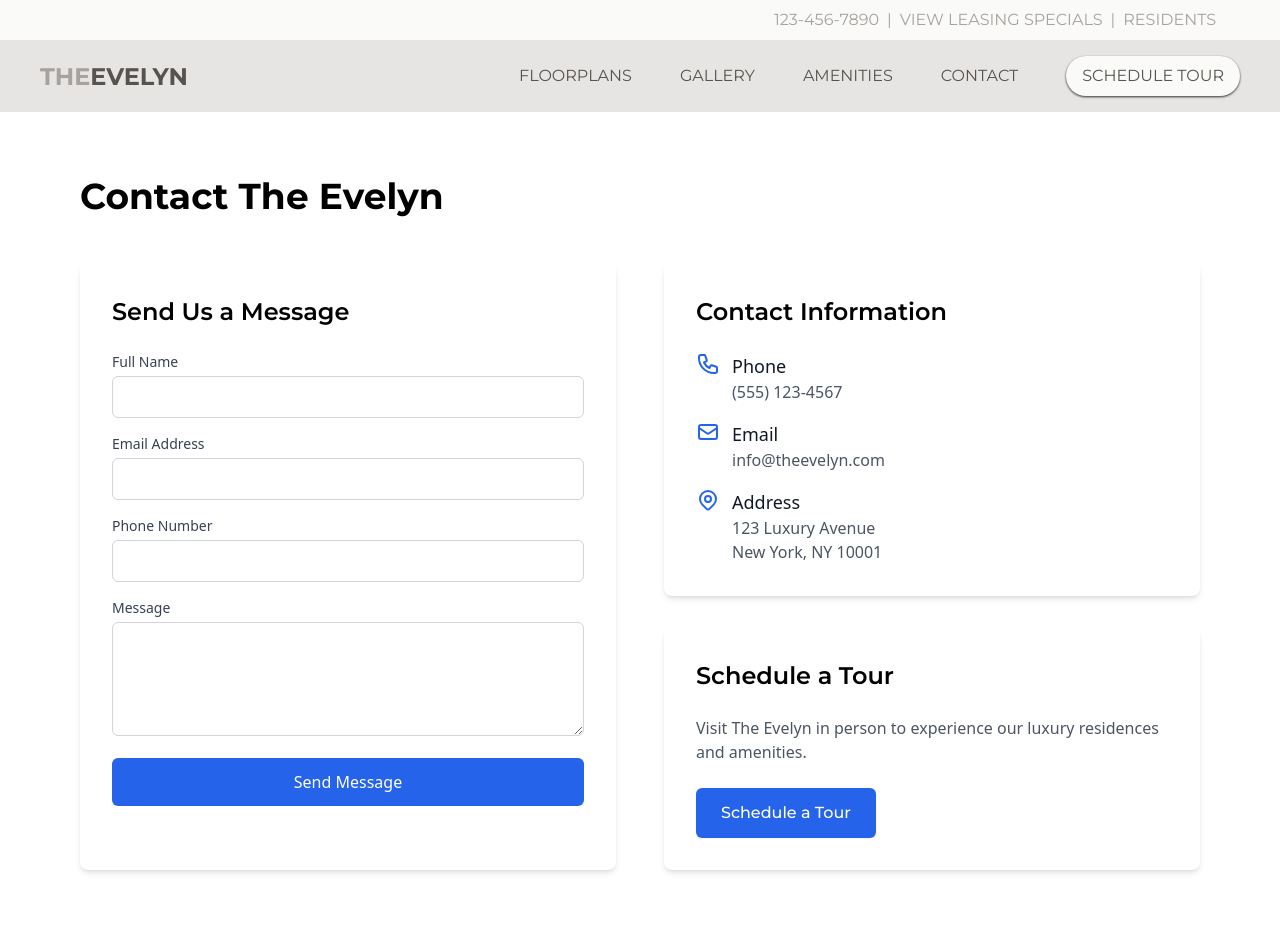
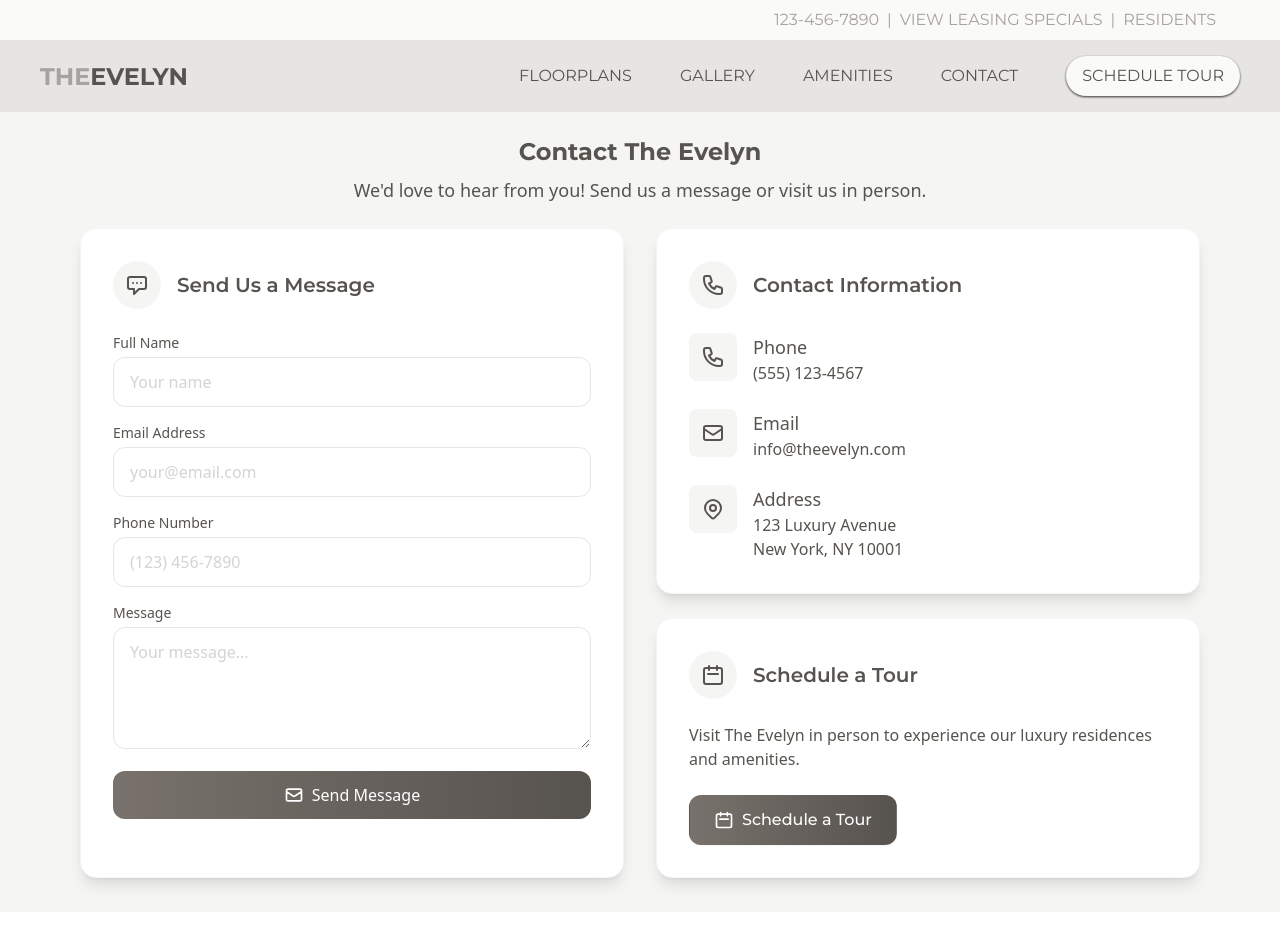
Before and after one commit to bl-aristotle/blank-project, a Next.js app: page /contact in a window 1280 px wide. After the commit the page ends 912 px from the top, so only its background shows below. Built offline with nearby package versions, Linux system fonts and the light colour scheme.

Commit message:
visual updates to contact page

```diff
--- a/app/contact/page.tsx
+++ b/app/contact/page.tsx
@@ -52,23 +52,39 @@ export default function ContactPage() {
   }
 
   return (
-    <main className="py-16">
-      <div className="container mx-auto px-4 max-w-6xl">
-        <h1 className={`text-4xl font-bold mb-12 ${montserrat.className}`}>Contact The Evelyn</h1>
+    <div className="min-h-screen bg-stone-100">
+    <main className="container mx-auto px-4 py-6 max-w-6xl">
+      {/* Header Section */}
+      <header className="text-center mb-6">
+      <h2 className={`text-2xl font-bold mb-2 text-stone-600 text-center ${montserrat.className}`}>Contact The Evelyn</h2>
+      <p className="text-lg text-stone-600 max-w-2xl mx-auto">
+            We'd love to hear from you! Send us a message or visit us in person.
+          </p>
+      </header>
 
-        <div className="grid grid-cols-1 lg:grid-cols-2 gap-12">
+        <div className="grid grid-cols-1 lg:grid-cols-2 gap-8">
           {/* Contact Form Section */}
-          <div className="bg-white p-8 rounded-lg shadow-md">
-            <h2 className={`text-2xl font-semibold mb-6 ${montserrat.className}`}>Send Us a Message</h2>
+          <div className="bg-white p-8 rounded-2xl shadow-lg border border-stone-100">
+            <div className="flex items-center mb-6">
+              <div className="bg-stone-100 p-3 rounded-full mr-4">
+                <svg className="h-6 w-6 text-stone-600" fill="none" viewBox="0 0 24 24" stroke="currentColor">
+                  <path strokeLinecap="round" strokeLinejoin="round" strokeWidth={2} d="M8 10h.01M12 10h.01M16 10h.01M9 16H5a2 2 0 01-2-2V6a2 2 0 012-2h14a2 2 0 012 2v8a2 2 0 01-2 2h-5l-5 5v-5z" />
+                </svg>
+              </div>
+              <h2 className={`text-xl font-semibold text-stone-600 ${montserrat.className}`}>Send Us a Message</h2>
+            </div>
 
             {submitSuccess ? (
-              <div className="bg-green-100 border border-green-400 text-green-700 px-4 py-3 rounded mb-4">
+              <div className="bg-green-100 border border-green-200 text-green-600 px-4 py-3 rounded-xl mb-6 flex items-center">
+                <svg className="h-5 w-5 mr-2" fill="none" viewBox="0 0 24 24" stroke="currentColor">
+                  <path strokeLinecap="round" strokeLinejoin="round" strokeWidth={2} d="M5 13l4 4L19 7" />
+                </svg>
                 Thank you! Your message has been sent successfully.
               </div>
             ) : (
               <form onSubmit={handleSubmit} className="space-y-4">
                 <div>
-                  <label htmlFor="name" className="block text-sm font-medium text-gray-700 mb-1">
+                  <label htmlFor="name" className="block text-sm font-medium text-stone-600 mb-1">
                     Full Name
                   </label>
                   <input
@@ -78,12 +94,13 @@ export default function ContactPage() {
                     value={formData.name}
                     onChange={handleChange}
                     required
-                    className="w-full px-4 py-2 border border-gray-300 rounded-md focus:ring-blue-500 focus:border-blue-500"
+                    className="w-full px-4 py-3 border border-stone-200 rounded-xl focus:ring-stone-300 focus:border-stone-300 placeholder-stone-300"
+                    placeholder="Your name"
                   />
                 </div>
 
                 <div>
-                  <label htmlFor="email" className="block text-sm font-medium text-gray-700 mb-1">
+                  <label htmlFor="email" className="block text-sm font-medium text-stone-600 mb-1">
                     Email Address
                   </label>
                   <input
@@ -93,12 +110,13 @@ export default function ContactPage() {
                     value={formData.email}
                     onChange={handleChange}
                     required
-                    className="w-full px-4 py-2 border border-gray-300 rounded-md focus:ring-blue-500 focus:border-blue-500"
+                    className="w-full px-4 py-3 border border-stone-200 rounded-xl focus:ring-stone-300 focus:border-stone-300 placeholder-stone-300"
+                    placeholder="your@email.com"
                   />
                 </div>
 
                 <div>
-                  <label htmlFor="phone" className="block text-sm font-medium text-gray-700 mb-1">
+                  <label htmlFor="phone" className="block text-sm font-medium text-stone-600 mb-1">
                     Phone Number
                   </label>
                   <input
@@ -107,12 +125,13 @@ export default function ContactPage() {
                     name="phone"
                     value={formData.phone}
                     onChange={handleChange}
-                    className="w-full px-4 py-2 border border-gray-300 rounded-md focus:ring-blue-500 focus:border-blue-500"
+                    className="w-full px-4 py-3 border border-stone-200 rounded-xl focus:ring-stone-300 focus:border-stone-300 placeholder-stone-300"
+                    placeholder="(123) 456-7890"
                   />
                 </div>
 
                 <div>
-                  <label htmlFor="message" className="block text-sm font-medium text-gray-700 mb-1">
+                  <label htmlFor="message" className="block text-sm font-medium text-stone-600 mb-1">
                     Message
                   </label>
                   <textarea
@@ -122,63 +141,86 @@ export default function ContactPage() {
                     value={formData.message}
                     onChange={handleChange}
                     required
-                    className="w-full px-4 py-2 border border-gray-300 rounded-md focus:ring-blue-500 focus:border-blue-500"
+                    className="w-full px-4 py-3 border border-stone-200 rounded-xl focus:ring-stone-300 focus:border-stone-300 placeholder-stone-300"
+                    placeholder="Your message..."
                   />
                 </div>
 
                 <button
                   type="submit"
                   disabled={isSubmitting}
-                  className={`w-full px-6 py-3 bg-blue-600 text-white font-medium rounded-md hover:bg-blue-700 focus:outline-none focus:ring-2 focus:ring-offset-2 focus:ring-blue-500 ${
+                  className={`w-full px-6 py-3 bg-gradient-to-r from-stone-500 to-stone-600 text-white font-medium rounded-xl hover:from-stone-600 hover:to-stone-600 focus:outline-none focus:ring-2 focus:ring-offset-2 focus:ring-stone-300 transition-all duration-200 ${
                     isSubmitting ? 'opacity-70 cursor-not-allowed' : ''
                   }`}
                 >
-                  {isSubmitting ? 'Sending...' : 'Send Message'}
+                  {isSubmitting ? (
+                    <span className="flex items-center justify-center">
+                      <svg className="animate-spin -ml-1 mr-2 h-4 w-4 text-white" xmlns="http://www.w3.org/2000/svg" fill="none" viewBox="0 0 24 24">
+                        <circle className="opacity-25" cx="12" cy="12" r="10" stroke="currentColor" strokeWidth="4"></circle>
+                        <path className="opacity-75" fill="currentColor" d="M4 12a8 8 0 018-8V0C5.373 0 0 5.373 0 12h4zm2 5.291A7.962 7.962 0 014 12H0c0 3.042 1.135 5.824 3 7.938l3-2.647z"></path>
+                      </svg>
+                      Sending...
+                    </span>
+                  ) : (
+                    <span className="flex items-center justify-center">
+                      <svg className="h-5 w-5 mr-2" fill="none" viewBox="0 0 24 24" stroke="currentColor">
+                        <path strokeLinecap="round" strokeLinejoin="round" strokeWidth={2} d="M3 8l7.89 5.26a2 2 0 002.22 0L21 8M5 19h14a2 2 0 002-2V7a2 2 0 00-2-2H5a2 2 0 00-2 2v10a2 2 0 002 2z" />
+                      </svg>
+                      Send Message
+                    </span>
+                  )}
                 </button>
               </form>
             )}
           </div>
 
           {/* Contact Information Section */}
-          <div className="space-y-8">
-            <div className="bg-white p-8 rounded-lg shadow-md">
-              <h2 className={`text-2xl font-semibold mb-6 ${montserrat.className}`}>Contact Information</h2>
+          <div className="space-y-6">
+            <div className="bg-white p-8 rounded-2xl shadow-lg border border-stone-100">
+              <div className="flex items-center mb-6">
+                <div className="bg-stone-100 p-3 rounded-full mr-4">
+                  <svg className="h-6 w-6 text-stone-600" fill="none" viewBox="0 0 24 24" stroke="currentColor">
+                    <path strokeLinecap="round" strokeLinejoin="round" strokeWidth={2} d="M3 5a2 2 0 012-2h3.28a1 1 0 01.948.684l1.498 4.493a1 1 0 01-.502 1.21l-2.257 1.13a11.042 11.042 0 005.516 5.516l1.13-2.257a1 1 0 011.21-.502l4.493 1.498a1 1 0 01.684.949V19a2 2 0 01-2 2h-1C9.716 21 3 14.284 3 6V5z" />
+                  </svg>
+                </div>
+                <h2 className={`text-xl font-semibold text-stone-600 ${montserrat.className}`}>Contact Information</h2>
+              </div>
 
-              <div className="space-y-4">
+              <div className="space-y-6">
                 <div className="flex items-start">
-                  <div className="flex-shrink-0">
-                    <svg className="h-6 w-6 text-blue-600" fill="none" viewBox="0 0 24 24" stroke="currentColor">
+                  <div className="flex-shrink-0 bg-stone-100 p-3 rounded-lg mr-4">
+                    <svg className="h-6 w-6 text-stone-600" fill="none" viewBox="0 0 24 24" stroke="currentColor">
                       <path strokeLinecap="round" strokeLinejoin="round" strokeWidth={2} d="M3 5a2 2 0 012-2h3.28a1 1 0 01.948.684l1.498 4.493a1 1 0 01-.502 1.21l-2.257 1.13a11.042 11.042 0 005.516 5.516l1.13-2.257a1 1 0 011.21-.502l4.493 1.498a1 1 0 01.684.949V19a2 2 0 01-2 2h-1C9.716 21 3 14.284 3 6V5z" />
                     </svg>
                   </div>
-                  <div className="ml-3">
-                    <h3 className="text-lg font-medium text-gray-900">Phone</h3>
-                    <p className="text-gray-600">(555) 123-4567</p>
+                  <div>
+                    <h3 className="text-lg font-medium text-stone-600">Phone</h3>
+                    <p className="text-stone-600">(555) 123-4567</p>
                   </div>
                 </div>
 
                 <div className="flex items-start">
-                  <div className="flex-shrink-0">
-                    <svg className="h-6 w-6 text-blue-600" fill="none" viewBox="0 0 24 24" stroke="currentColor">
+                  <div className="flex-shrink-0 bg-stone-100 p-3 rounded-lg mr-4">
+                    <svg className="h-6 w-6 text-stone-600" fill="none" viewBox="0 0 24 24" stroke="currentColor">
                       <path strokeLinecap="round" strokeLinejoin="round" strokeWidth={2} d="M3 8l7.89 5.26a2 2 0 002.22 0L21 8M5 19h14a2 2 0 002-2V7a2 2 0 00-2-2H5a2 2 0 00-2 2v10a2 2 0 002 2z" />
                     </svg>
                   </div>
-                  <div className="ml-3">
-                    <h3 className="text-lg font-medium text-gray-900">Email</h3>
-                    <p className="text-gray-600">info@theevelyn.com</p>
+                  <div>
+                    <h3 className="text-lg font-medium text-stone-600">Email</h3>
+                    <p className="text-stone-600">info@theevelyn.com</p>
                   </div>
                 </div>
 
                 <div className="flex items-start">
-                  <div className="flex-shrink-0">
-                    <svg className="h-6 w-6 text-blue-600" fill="none" viewBox="0 0 24 24" stroke="currentColor">
+                  <div className="flex-shrink-0 bg-stone-100 p-3 rounded-lg mr-4">
+                    <svg className="h-6 w-6 text-stone-600" fill="none" viewBox="0 0 24 24" stroke="currentColor">
                       <path strokeLinecap="round" strokeLinejoin="round" strokeWidth={2} d="M17.657 16.657L13.414 20.9a1.998 1.998 0 01-2.827 0l-4.244-4.243a8 8 0 1111.314 0z" />
                       <path strokeLinecap="round" strokeLinejoin="round" strokeWidth={2} d="M15 11a3 3 0 11-6 0 3 3 0 016 0z" />
                     </svg>
                   </div>
-                  <div className="ml-3">
-                    <h3 className="text-lg font-medium text-gray-900">Address</h3>
-                    <p className="text-gray-600">
+                  <div>
+                    <h3 className="text-lg font-medium text-stone-600">Address</h3>
+                    <p className="text-stone-600">
                       123 Luxury Avenue<br />
                       New York, NY 10001
                     </p>
@@ -188,21 +230,31 @@ export default function ContactPage() {
             </div>
 
             {/* Schedule Tour Section */}
-            <div className="bg-white p-8 rounded-lg shadow-md">
-              <h2 className={`text-2xl font-semibold mb-6 ${montserrat.className}`}>Schedule a Tour</h2>
-              <p className="text-gray-600 mb-6">
+            <div className="bg-white p-8 rounded-2xl shadow-lg border border-stone-100">
+              <div className="flex items-center mb-6">
+                <div className="bg-stone-100 p-3 rounded-full mr-4">
+                  <svg className="h-6 w-6 text-stone-600" fill="none" viewBox="0 0 24 24" stroke="currentColor">
+                    <path strokeLinecap="round" strokeLinejoin="round" strokeWidth={2} d="M8 7V3m8 4V3m-9 8h10M5 21h14a2 2 0 002-2V7a2 2 0 00-2-2H5a2 2 0 00-2 2v12a2 2 0 002 2z" />
+                  </svg>
+                </div>
+                <h2 className={`text-xl font-semibold text-stone-600 ${montserrat.className}`}>Schedule a Tour</h2>
+              </div>
+              <p className="text-stone-600 mb-6">
                 Visit The Evelyn in person to experience our luxury residences and amenities.
               </p>
               <Link
                 href="/schedule-tour"
-                className={`inline-flex items-center px-6 py-3 border border-transparent text-base font-medium rounded-md shadow-sm text-white bg-blue-600 hover:bg-blue-700 focus:outline-none focus:ring-2 focus:ring-offset-2 focus:ring-blue-500 ${montserrat.className}`}
+                className={`inline-flex items-center justify-center px-6 py-3 border border-transparent text-base font-medium rounded-xl shadow-sm text-white bg-gradient-to-r from-stone-500 to-stone-600 hover:from-stone-600 hover:to-stone-600 focus:outline-none focus:ring-2 focus:ring-offset-2 focus:ring-stone-300 transition-all duration-200 ${montserrat.className}`}
               >
+                <svg className="h-5 w-5 mr-2" fill="none" viewBox="0 0 24 24" stroke="currentColor">
+                  <path strokeLinecap="round" strokeLinejoin="round" strokeWidth={2} d="M8 7V3m8 4V3m-9 8h10M5 21h14a2 2 0 002-2V7a2 2 0 00-2-2H5a2 2 0 00-2 2v12a2 2 0 002 2z" />
+                </svg>
                 Schedule a Tour
               </Link>
             </div>
           </div>
         </div>
-      </div>
-    </main>
+        </main>
+    </div>
   )
 }
```
